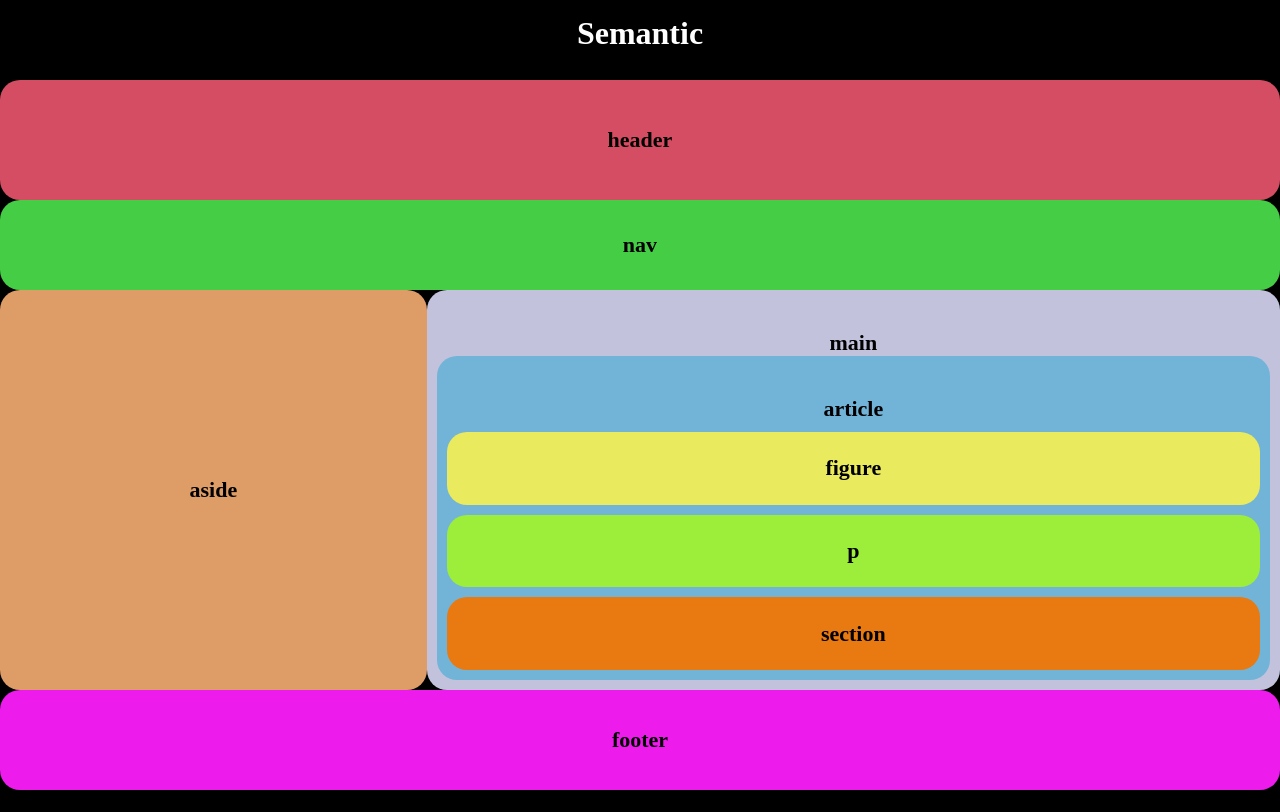
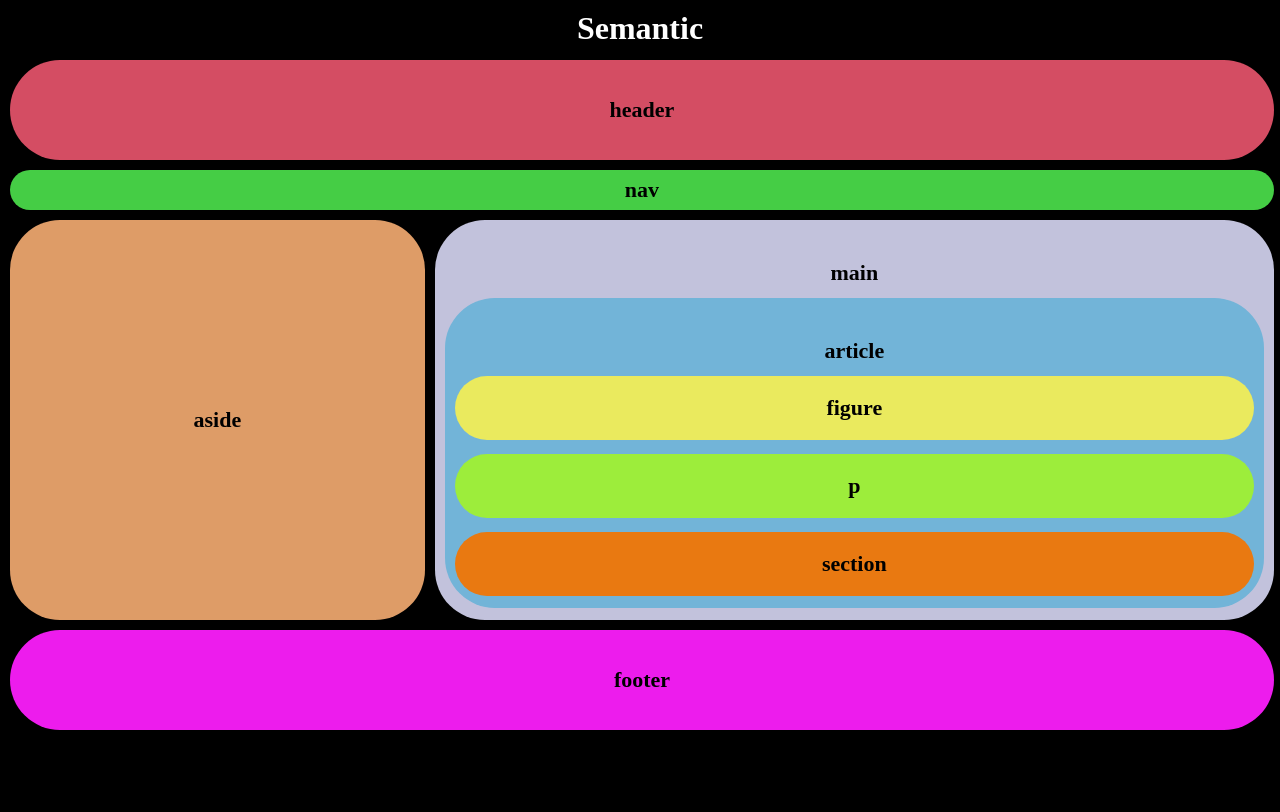
Before and after one commit to Nildinha/Semantic, a plain HTML site: page index.html in a window 1280 px wide. Drawn offline with Linux system fonts and the light colour scheme.

Commit message:
semanticI

```diff
--- a/style.css
+++ b/style.css
@@ -1,16 +1,18 @@
 *{
-    margin: 0;
-    padding: 0;
+    margin: 2px;
+    padding: 2px;
     box-sizing: border-box;
 }
 
 body {
     height: 100vh;
     background: black;
+    text-align: center;
     color: white;
     display: grid;
     grid-template-columns: 1fr 1fr 1fr;
-    grid-template-rows: 80px 120px 90px 400px 100px;
+    grid-template-rows: 40px 100px 40px 400px 100px;
+    gap: 10px;
     grid-template-areas:
     "semantic semantic semantic"
     "header header header"
@@ -22,7 +24,7 @@ body {
  h1 {
     grid-area: semantic;
     text-align: center;
-    padding-top: 15PX;
+    padding-top: 0%;
 }
 
 .header {
@@ -96,8 +98,10 @@ body {
     width: 100%;
     height: 100%;
     color: black;
-    border-radius: 20px;
+    border-radius: 50px;
     font-size: 22px;
     font-weight: 700;
+    gap: 10px;
+
 
 }
```
